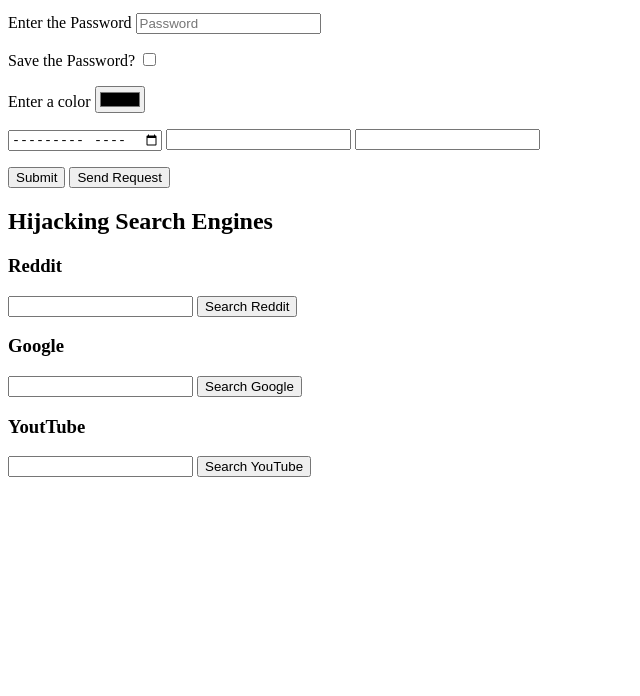
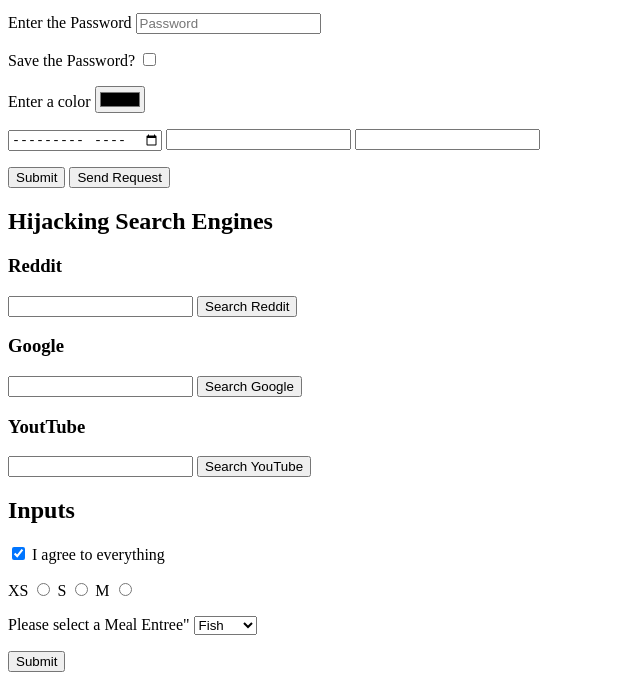
Before and after one commit to sanduler/WebPractice, a plain HTML site: page Ass6/index.html in a window 1280 px wide. Shown: the part 104-800 px from the top of the page, without its empty margins (0-640 px from the left). Drawn offline with Linux system fonts and the light colour scheme.

Commit message:
added checkbox, dropdown

```diff
--- a/Ass6/index.html
+++ b/Ass6/index.html
@@ -51,6 +51,28 @@
         <input type="text" name="search_query">
         <button>Search YouTube</button>
     </form>
+    <h2>Inputs</h2>
+    <form action="/birds">
+        <input type="checkbox" name="agree_tos" id="agree" checked>
+        <label for="agree">I agree to everything</label>
+        <p>
+            <label for="xs">XS</label>
+            <input type="radio" name="size" id="xs" value="xs">
+            <label for="s">S</label>
+            <input type="radio" name="size" id="s" value="s">
+            <label for="m">M</label>
+            <input type="radio" name="size" id="m" value="m">
+        </p>
+        <p>
+            <label for="meal">Please select a Meal Entree"</label>
+            <select name="meal" id="meal">
+                <option value="fish">Fish</option>
+                <option value="steak">Steak</option>
+                <option value="veggie">Veggie</option>
+            </select>
+        </p>
+        <button>Submit</button>
+    </form>
 
 
 
```
